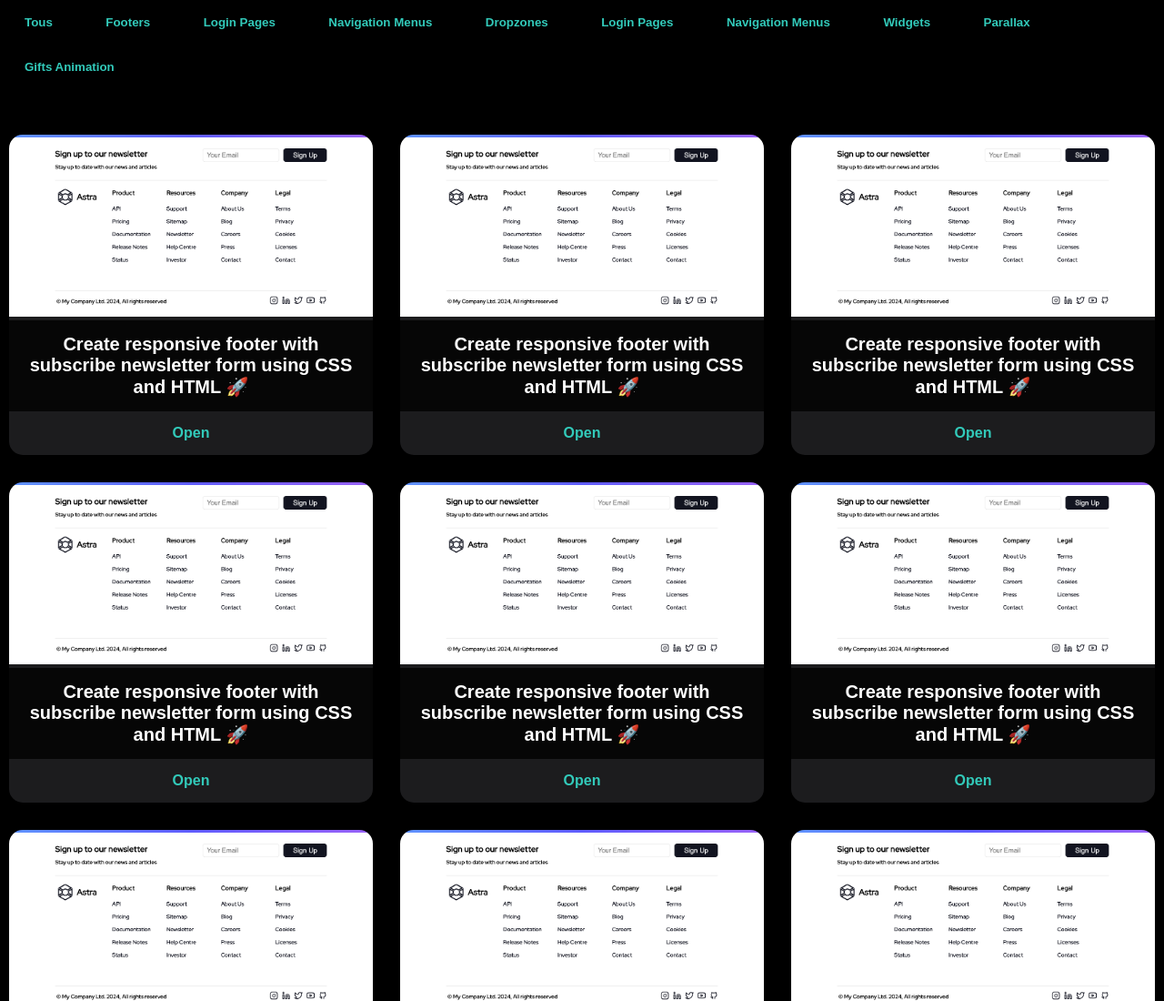
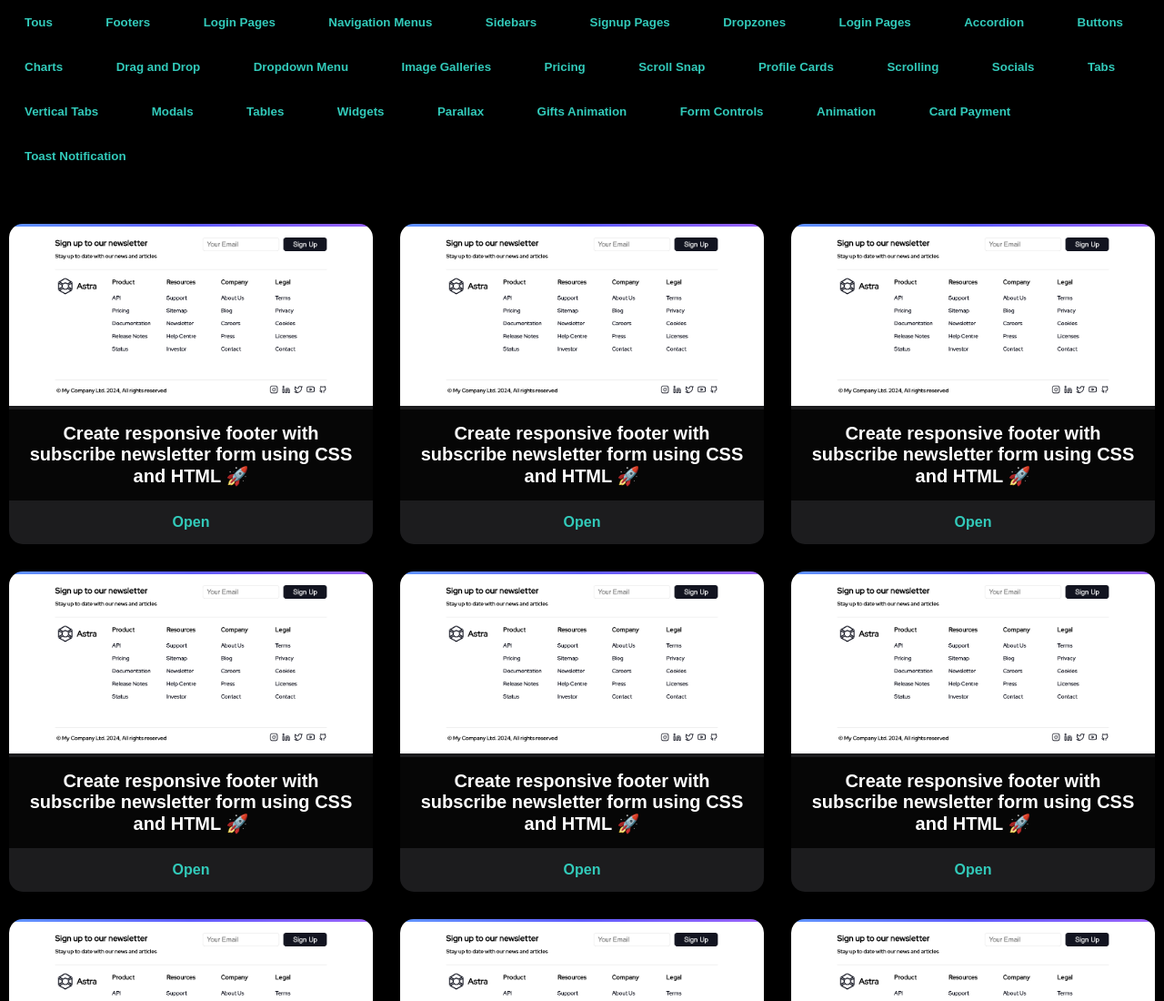
Before and after one commit to xspcode/codElement, a website: page database/library.html in a window 1280 px wide. Shown: the top 1100 px of the page at 91% size. Drawn offline with Linux system fonts and the light colour scheme.

Commit message:
update data

```diff
--- a/database/library.html
+++ b/database/library.html
@@ -155,21 +155,83 @@
       <button class="filter-button" onclick="filterCategory('Page Structures', 'Navigation Menus')">
         Navigation Menus
       </button>
+      <button class="filter-button" onclick="filterCategory('Page Structures', 'Sidebars')">
+        Sidebars
+      </button>
+      <button class="filter-button" onclick="filterCategory('Page Structures', 'Signup Pages')">
+        Signup Pages
+      </button>
       <button class="filter-button" onclick="filterCategory('Page Elements', 'Dropzones')">
         Dropzones
       </button>
       <button class="filter-button" onclick="filterCategory('Page Elements', 'Cards')">
         Login Pages
       </button>
+      <button class="filter-button" onclick="filterCategory('Page Elements', 'Accordion')">
+        Accordion
+      </button>
       <button class="filter-button" onclick="filterCategory('Page Elements', 'Buttons')">
-        Navigation Menus
+        Buttons
       </button>
-      <button class="filter-button" onclick="filterCategory('More Items', 'Widgets')">Widgets</button>
+      <button class="filter-button" onclick="filterCategory('Page Elements', 'Charts')">
+        Charts
+      </button>
+      <button class="filter-button" onclick="filterCategory('Page Elements', 'Drag and Drop')">
+        Drag and Drop
+      </button>
+      <button class="filter-button" onclick="filterCategory('Page Elements', 'Dropdown Menu')">
+        Dropdown Menu
+      </button>
+      <button class="filter-button" onclick="filterCategory('Page Elements', 'Image Galleries')">
+        Image Galleries
+      </button>
+      <button class="filter-button" onclick="filterCategory('Page Elements', 'Pricing')">
+        Pricing
+      </button>
+      <button class="filter-button" onclick="filterCategory('Page Elements', 'Scroll Snap')">
+        Scroll Snap
+      </button>
+      <button class="filter-button" onclick="filterCategory('Page Elements', 'Profile Cards')">
+        Profile Cards
+      </button>
+      <button class="filter-button" onclick="filterCategory('Page Elements', 'Scrolling')">
+        Scrolling
+      </button>
+      <button class="filter-button" onclick="filterCategory('Page Elements', 'Socials')">
+        Socials
+      </button>
+      <button class="filter-button" onclick="filterCategory('Page Elements', 'Tabs')">
+        Tabs
+      </button>
+      <button class="filter-button" onclick="filterCategory('Page Elements', 'Vertical Tabs')">
+        Vertical Tabs
+      </button>
+      <button class="filter-button" onclick="filterCategory('Page Elements', 'Modals')">
+        Modals
+      </button>
+      <button class="filter-button" onclick="filterCategory('Page Elements', 'Tables')">
+        Tables
+      </button>
+      <button class="filter-button" onclick="filterCategory('More Items', 'Widgets')">
+        Widgets
+      </button>
       <button class="filter-button" onclick="filterCategory('More Items', 'Parallax')">
         Parallax
       </button>
       <button class="filter-button" onclick="filterCategory('More Items', 'Gifts Animation')">
         Gifts Animation
+      </button>
+      <button class="filter-button" onclick="filterCategory('More Items', 'Form Controls')">
+        Form Controls
+      </button>
+      <button class="filter-button" onclick="filterCategory('More Items', 'Animation')">
+        Animation
+      </button>
+      <button class="filter-button" onclick="filterCategory('More Items', 'Card Payment')">
+        Card Payment
+      </button>
+      <button class="filter-button" onclick="filterCategory('More Items', 'Toast Notification')">
+        Toast Notification
       </button>
       <!-- Ajoutez des boutons pour d'autres sous-catégories au besoin -->
     </div>
```
